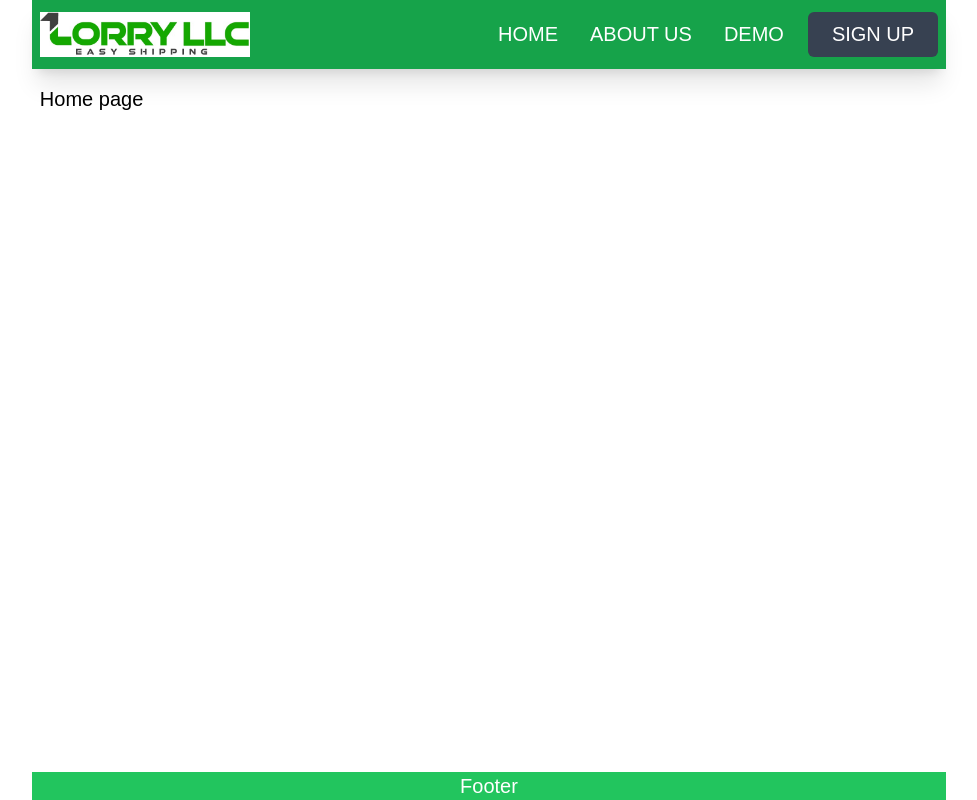
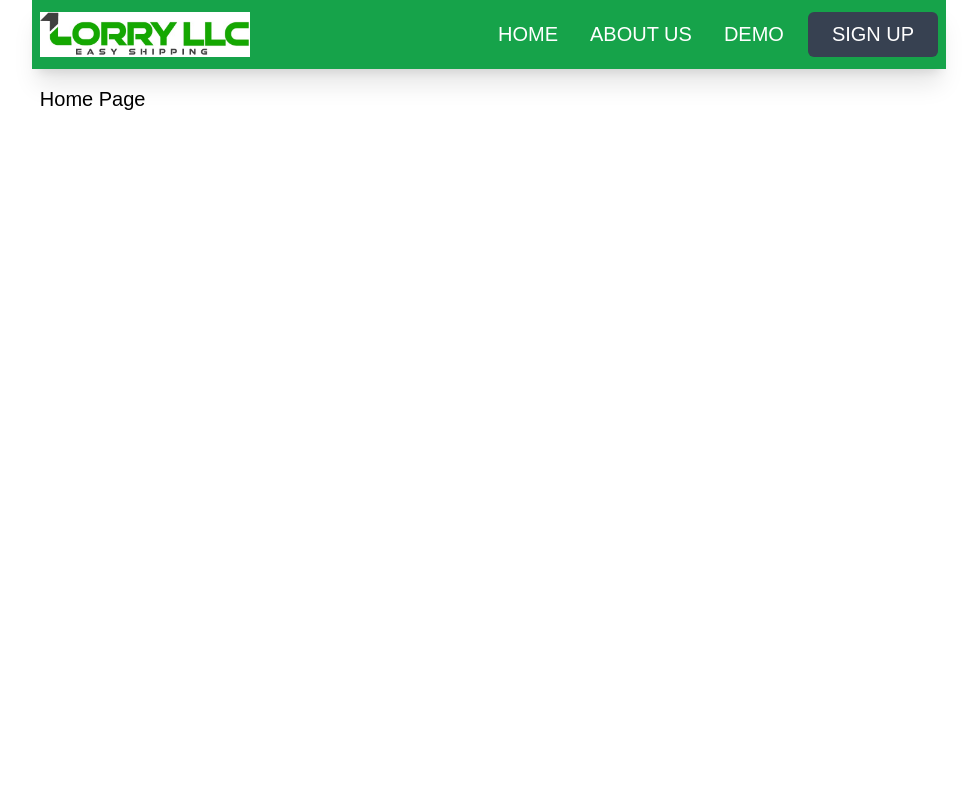
Before and after one commit to c4n1sl4v/lorry, a Next.js app: page / in a window 1280 px wide. Shown: the whole page, without its empty margins (151-1128 px from the left). Built offline with nearby package versions, Linux system fonts and the light colour scheme.

Commit message:
modified:   app/components/footer.tsx 	modified:   app/page.tsx

```diff
--- a/app/components/footer.tsx
+++ b/app/components/footer.tsx
@@ -1,7 +1,7 @@
 export default function Footer(){
     return(
 
-        <div className="grid text-center text-xl bg-green-500 h-min">Footer
+        <div className="grid text-center text-xl bg-green-500">
         </div>
 
     )
--- a/app/page.tsx
+++ b/app/page.tsx
@@ -17,9 +17,11 @@ export default function Home() {
           <Navbar/>
 
           {/* Center */}
-          <div className="text-xl text-black py-4 px-2">Home page
+          <div className="text-xl text-black py-4 px-2 ">
+            <h1>Home Page</h1>
+
+
           </div>
-          <div className=" h-[100%]"/>
 
 
           <Footer/>
```
